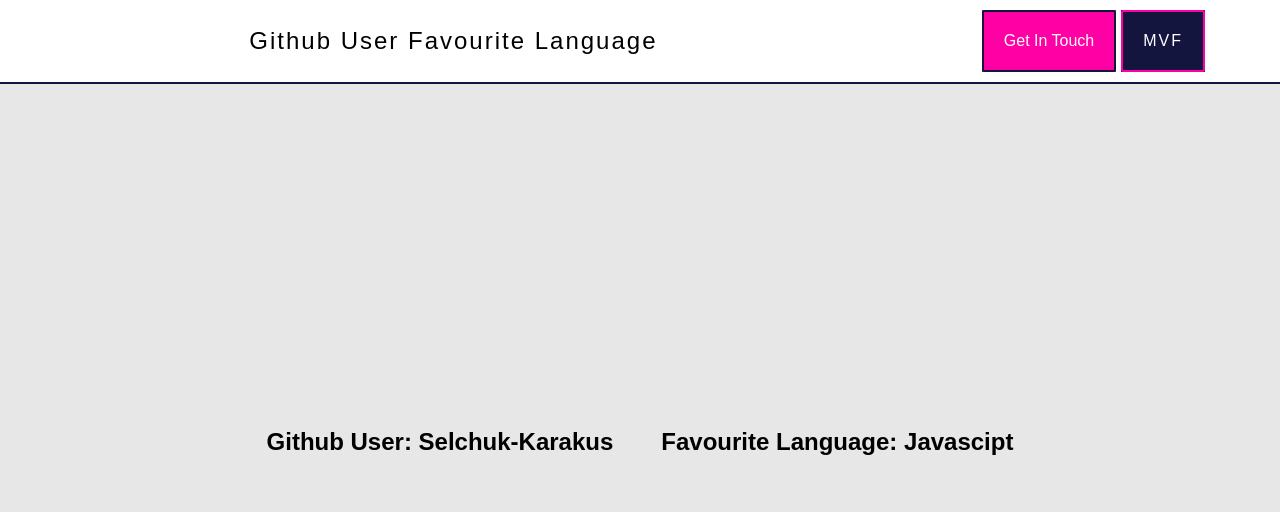
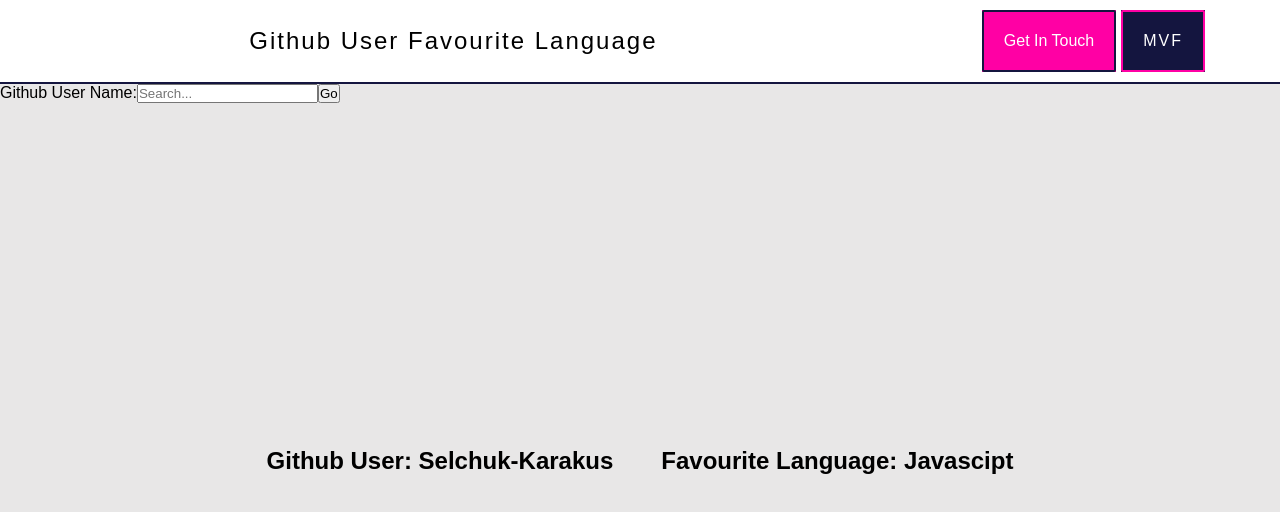
Before and after one commit to Selchuk-Karakus/github-user-favourite-language, a React (Create React App) app: page / in a window 1280 px wide. Shown: the top 512 px of the page. Built offline with nearby package versions, Linux system fonts and the light colour scheme.

Commit message:
Add githubUserSearchForm component and initial content

```diff
--- a/src/App.js
+++ b/src/App.js
@@ -35,10 +35,23 @@ const GitHubUser = () => {
   );
 };
 
+const GithubUserSearchForm = () => {
+  return (
+    <form className="search-form">
+      <label>
+        Github User Name:
+        <input type="text" name="name" placeholder="Search..." />
+      </label>
+      <input className="search-button" type="submit" value="Go" />
+    </form>
+  );
+};
+
 function App() {
   return (
     <div className="App">
       <Header />
+      <GithubUserSearchForm />
       <GitHubUser />
     </div>
   );
```
